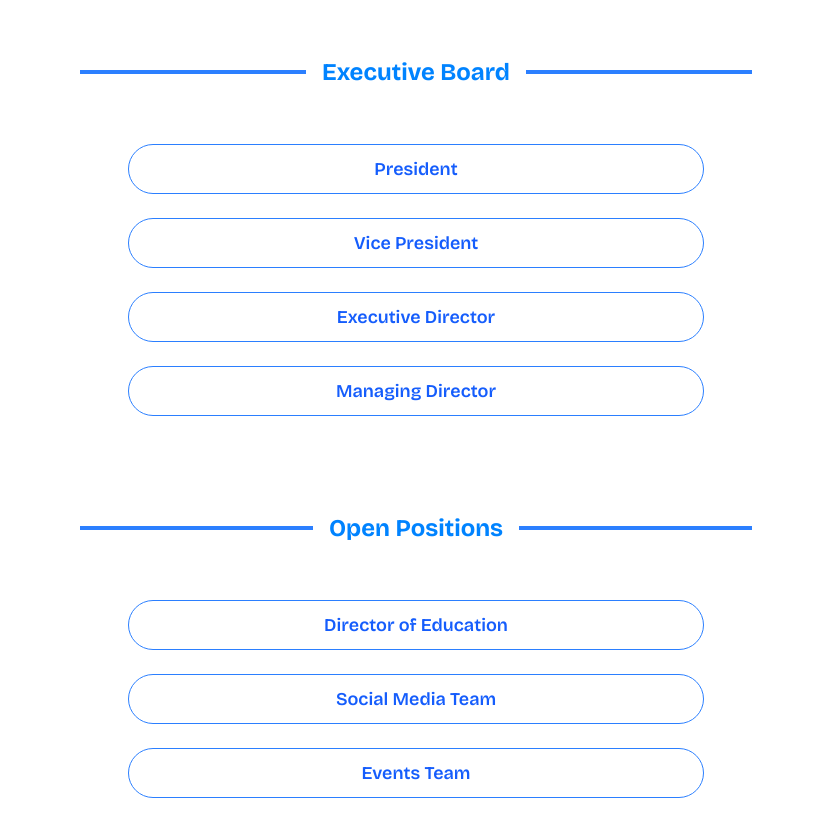
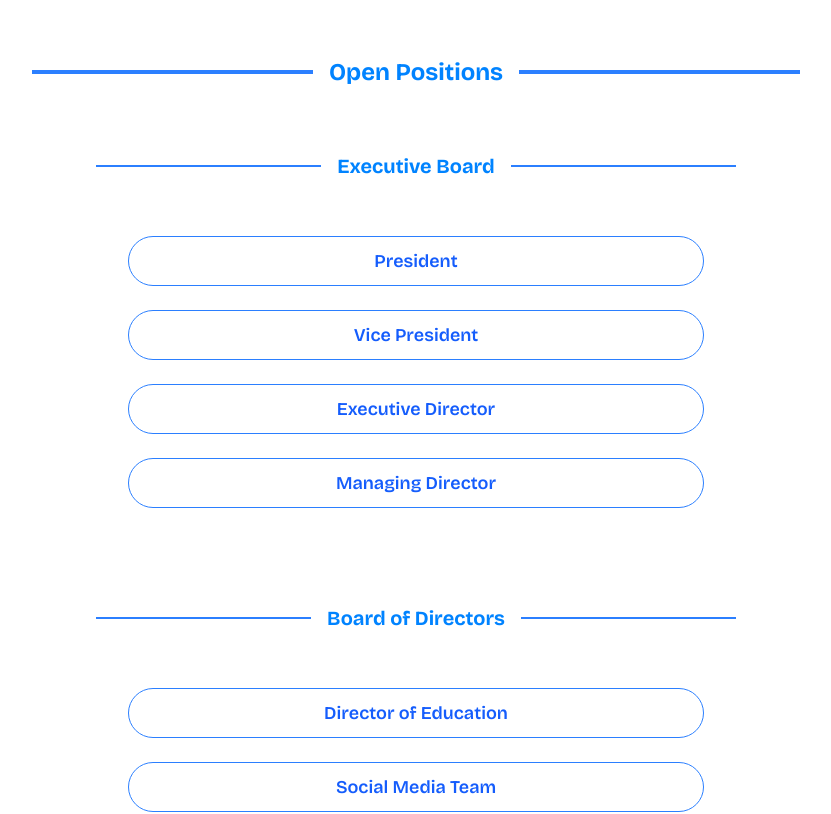
Before and after one commit to ADC-Website-S25/adc-website, a Next.js app: page /apply in a window 1280 px wide. Shown: the part 320-1134 px from the top of the page, without its empty margins (224-1055 px from the left). Built offline with nearby package versions, Linux system fonts and the light colour scheme.

Commit message:
feat: move exec positions under "open positions"

```diff
--- a/src/app/apply/page.tsx
+++ b/src/app/apply/page.tsx
@@ -21,10 +21,18 @@ const ApplyPage = () => {
         Applications for Bootcamp and Project Teams will open again in the
         Spring
       </p>
-      <section className="max-w-3xl mx-auto flex flex-col items-center gap-6 px-4 mb-16">
-        <div className="w-full max-w-2xl my-8 flex items-center justify-center relative">
+      <div className="w-full flex flex-col items-center px-4">
+        <div className="w-full max-w-3xl my-8 flex items-center justify-center relative">
           <div className="absolute left-0 right-0 top-1/2 transform -translate-y-1/2 h-1 bg-blue-500 w-full z-0" />
           <h2 className="text-2xl font-bold text-subheader bg-white px-4 text-center z-10">
+            Open Positions
+          </h2>
+        </div>
+      </div>
+      <section className="max-w-2xl mx-auto flex flex-col items-center gap-6 px-4 mb-16">
+        <div className="w-full max-w-2xl my-8 flex items-center justify-center relative">
+          <div className="absolute left-0 right-0 top-1/2 transform -translate-y-1/2 h-0.5 bg-blue-500 w-full z-0" />
+          <h2 className="text-xl font-bold text-subheader bg-white px-4 text-center z-10">
             Executive Board
           </h2>
         </div>
@@ -47,11 +55,11 @@ const ApplyPage = () => {
           />
         </div>
       </section>
-      <section className="max-w-3xl mx-auto flex flex-col items-center gap-6 px-4">
+      <section className="max-w-2xl mx-auto flex flex-col items-center gap-6 px-4">
         <div className="w-full max-w-2xl my-8 flex items-center justify-center relative">
-          <div className="absolute left-0 right-0 top-1/2 transform -translate-y-1/2 h-1 bg-blue-500 w-full z-0" />
-          <h2 className="text-2xl font-bold text-subheader bg-white px-4 text-center z-10">
-            Open Positions
+          <div className="absolute left-0 right-0 top-1/2 transform -translate-y-1/2 h-0.5 bg-blue-500 w-full z-0" />
+          <h2 className="text-xl font-bold text-subheader bg-white px-4 text-center z-10">
+            Board of Directors
           </h2>
         </div>
         <div className="max-w-xl flex flex-col gap-6 w-full">
```
